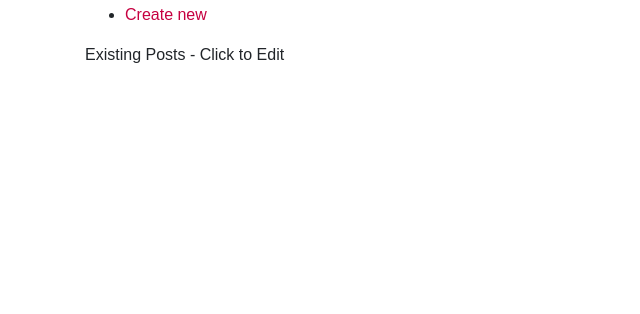
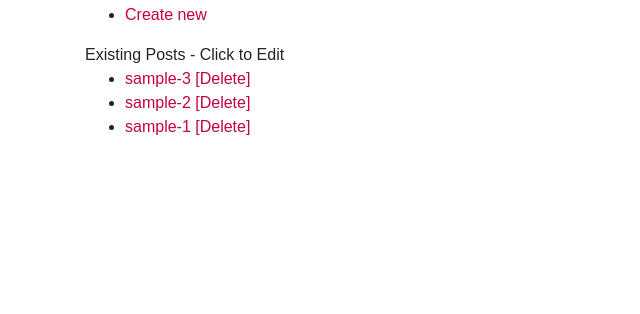
Before and after one commit to RudeBirdies/RudeCMS, a PHP site: page /admin/index.php in a window 1280 px wide. Shown: the part 486-800 px from the top of the page, without its empty margins (0-640 px from the left). Run offline with PHP 8.4, Linux system fonts and the light colour scheme; data that the repository does not hold is empty; some libraries are stand-ins or nearby versions; some web fonts are replaced.

Commit message:
Update bloglist.php

```diff
--- a/src/bloglist.php
+++ b/src/bloglist.php
@@ -1,3 +1,4 @@
 <?php
-//$blogPost[0] = "sample1";
-//$blogPost[1] = "sample2";
+$blogPost[0] = "sample-1";
+$blogPost[1] = "sample-2";
+$blogPost[2] = "sample-3";
```
